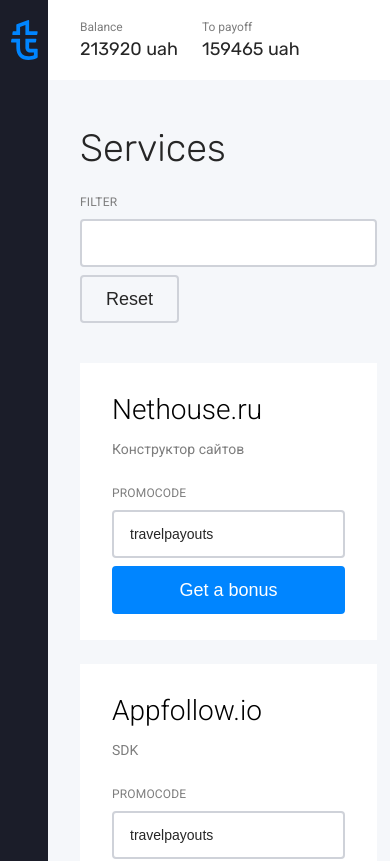
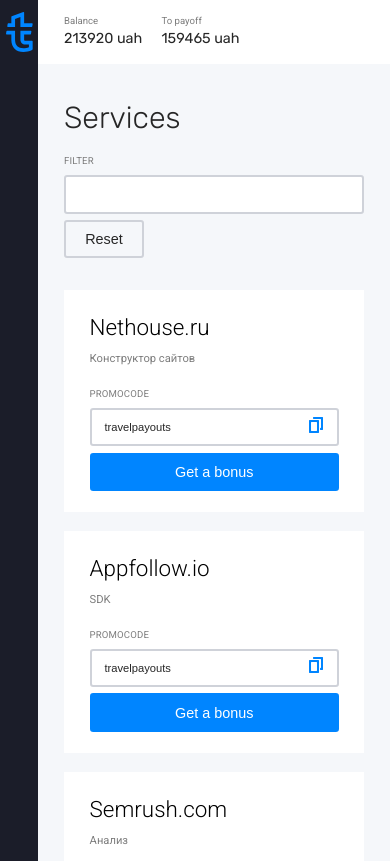
Before and after one commit to yuzumi/travelpayouts, a React (Create React App) app: page / in a window 390 px wide. Shown: the top 861 px of the page. Built offline with nearby package versions, Linux system fonts and the light colour scheme.

Commit message:
Add media query

```diff
--- a/src/assets/styles/common.css
+++ b/src/assets/styles/common.css
@@ -5,3 +5,9 @@
 body {
   font-family: var(--fontFamilyPrimary);
 }
+
+@media (max-width: 768px) {
+  html {
+    font-size: 80%;
+  }
+}
```
